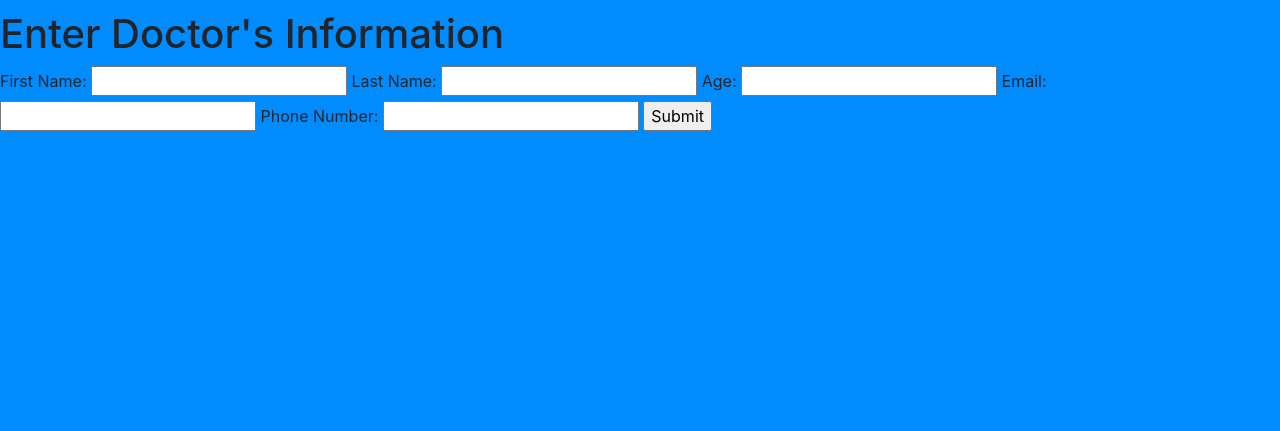
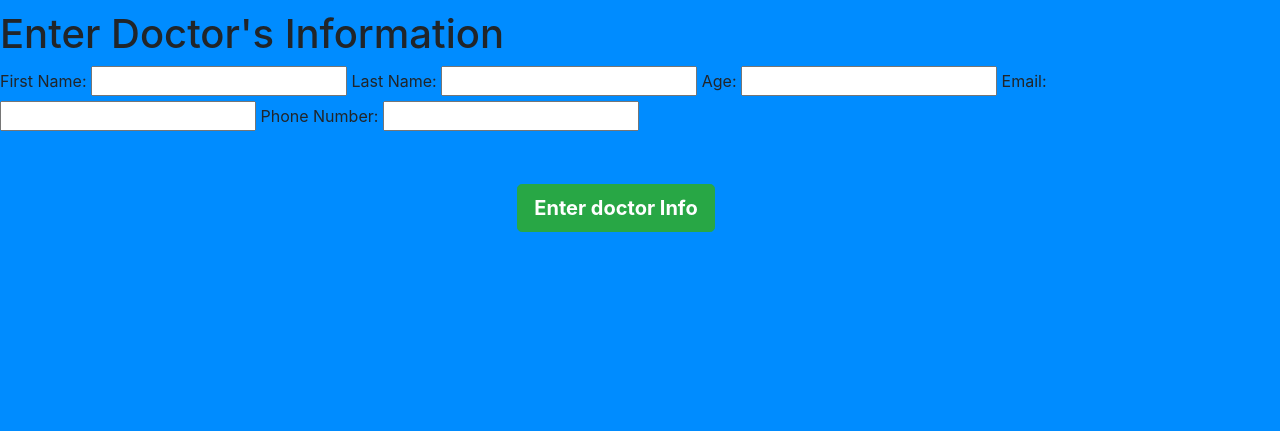
Before and after one commit to Sumedh-Patkar/HackNC-2023, a Flask app: page /enter_doctors in a window 1280 px wide. Shown: the part 82-513 px from the top of the page. Run offline with Flask 3, Linux system fonts and the light colour scheme; some libraries are stand-ins or nearby versions.

Commit message:
Added enter doctor form js and backend

```diff
--- a/app.py
+++ b/app.py
@@ -58,11 +58,11 @@ def get_patients():
 
 @app.route('/insert_doctor', methods=['POST'])
 def insert_doctor():
-    data = request.get_json()
+    data = json.loads(request.get_data())
     client = MongoClient(mongo_uri)
     try:
         client.server_info()  # Check if connected to MongoDB
-        db = client.your_database_name
+        db = client.get_database(db_name)
         doctors_collection = db.get_collection('doctors_collection')
 
         insert_result = doctors_collection.insert_one(data)
@@ -75,11 +75,7 @@ def insert_doctor():
 
 @app.route('/insert_patient', methods=['POST'])
 def insert_patient():
-    print("got the insert patient request")
-    print(request.get_data())
-    print("printed")
     data = json.loads(request.get_data())
-    print(data)
     client = MongoClient(mongo_uri)
     try:
         client.server_info()  # Check if connected to MongoDB
--- a/templates/enter-doctor.html
+++ b/templates/enter-doctor.html
@@ -1,7 +1,7 @@
 {% extends "base.html" %} {% block title %}Enter Doctor Information{% endblock
 %} {% block head %} {{ super() }} {% endblock %} {% block content %}
 <h1>Enter Doctor's Information</h1>
-<form>
+<form action="/insert_doctor" method="POST" id="insert-doctor-form">
   <label for="firstName">First Name:</label>
   <input type="text" id="firstName" name="firstName" />
 
@@ -17,6 +17,34 @@
   <label for="phoneNumber">Phone Number:</label>
   <input type="tel" id="phoneNumber" name="phoneNumber" />
 
-  <input type="submit" value="Submit" />
+  <!-- Enter Doctor (Submit form) button -->
+  <div class="text-center">
+    <button
+      type="button"
+      id="submit-doctor-form"
+      class="btn btn-lg btn-success font-weight-bold mr-5 my-5"
+    >
+      Enter doctor Info
+    </button>
+  </div>
 </form>
+
+<script>
+  $("#submit-doctor-form").click(function () {
+    var $form = $("#insert-doctor-form");
+    let formData = JSON.stringify(getFormData($form));
+
+    $.ajax({
+      type: "POST",
+      url: "/insert_doctor",
+      data: formData,
+      success: function (response) {
+        console.log("Success");
+        console.log(response)
+      },
+      dataType: "json",
+      contentType: "application/json",
+    });
+  });
+</script>
 {% endblock %}
--- a/templates/enter-patient.html
+++ b/templates/enter-patient.html
@@ -33,9 +33,7 @@ block head %} {{ super() }} {% endblock %} {% block content %}
   <label for="allergies">Allergies:</label>
   <input type="allegies" id="allegies" name="allegies" />
 
-  <!-- <input type="submit" value="Submit" /> -->
-
-  <!-- Generate reports (Submit form) button -->
+  <!-- Enter patient (Submit form) button -->
   <div class="text-center">
     <button
       type="button"
```
